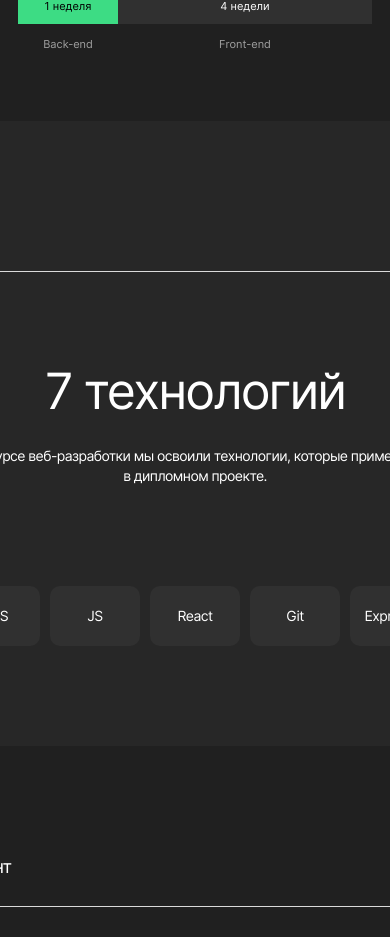
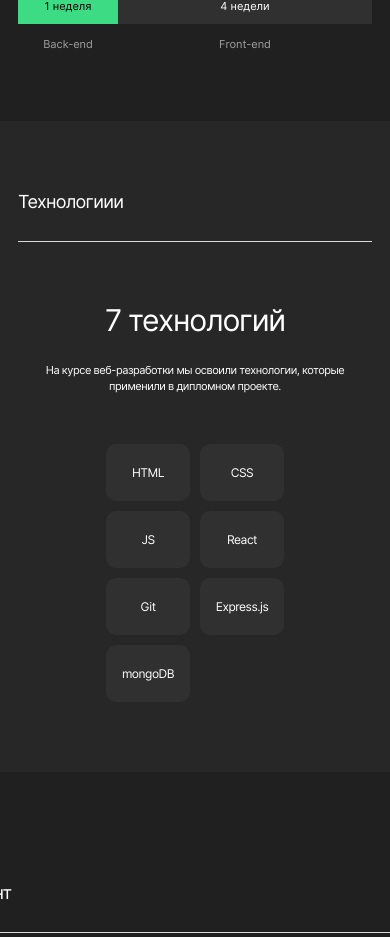
Before and after one commit to v37f/movies-explorer-frontend, a React (Create React App) app: page / in a window 390 px wide. Shown: the part 1159-2096 px from the top of the page. Built offline with nearby package versions, Linux system fonts and the light colour scheme.

Commit message:
feat: add techs component adaptive styles

```diff
--- a/src/components/Techs/Techs.css
+++ b/src/components/Techs/Techs.css
@@ -11,8 +11,8 @@
 }
 
 .techs__subtitle {
-  padding: 90px 0 0 0;
-  margin: 0 auto 26px auto;
+  padding: 90px 0 0;
+  margin: 0 auto 26px;
   max-width: 600px;
   font-weight: 400;
   font-size: 50px;
@@ -22,7 +22,7 @@
 }
 
 .techs__text {
-  margin: 0 auto 100px auto;
+  margin: 0 auto 100px;
   max-width: 460px;
   font-weight: 400;
   font-size: 14px;
@@ -42,7 +42,7 @@
 
 .techs__card {
   width: 90px;
-  padding: 21px 0 22px 0;
+  padding: 21px 0 22px;
   background: #303030;
   border-radius: 10px;
 }
@@ -55,3 +55,76 @@
   text-align: center;
   letter-spacing: -0.04em;
 }
+
+@media screen and (max-width: 1279px) {
+  .techs__container {
+    max-width: 1140px;
+    width: calc(100% - (50px * 2));
+    min-width: 389px;
+  }
+}
+
+@media screen and (max-width: 1023px) {
+  .techs {
+    padding: 90px 0;
+  }
+
+  .techs__subtitle {
+    padding: 80px 0 0;
+    margin: 0 auto 22px;
+  }
+
+  .techs__text {
+    margin: 0 auto 83px;
+    font-size: 12px;
+    line-height: 18px;
+  }
+
+  .techs__card {
+    width: 84px;
+    min-width: 84px;
+    padding: 21px 0;
+  }
+
+  .techs__card-title {
+    font-size: 12px;
+    line-height: 15px;
+  }
+}
+
+@media screen and (max-width: 767px) {
+  .techs__cards {
+    flex-wrap: wrap;
+  }
+}
+
+
+@media screen and (max-width: 425px) {
+  .techs {
+    padding: 70px 0;
+  }
+
+  .techs__container {
+    width: calc(100% - (18px * 2));
+    min-width: 284px;
+  }
+
+  .techs__subtitle {
+    padding: 60px 0 0;
+    margin: 0 auto 24px;
+    font-size: 30px;
+    line-height: 36px;
+  }
+
+  .techs__text {
+    margin: 0 auto 50px;
+    font-size: 11px;
+    line-height: 16px;
+  }
+
+  .techs__cards {
+    margin: 0 auto;
+    max-width: calc((84px * 2) + 10px);
+    justify-content: flex-start;
+  }
+}
```
